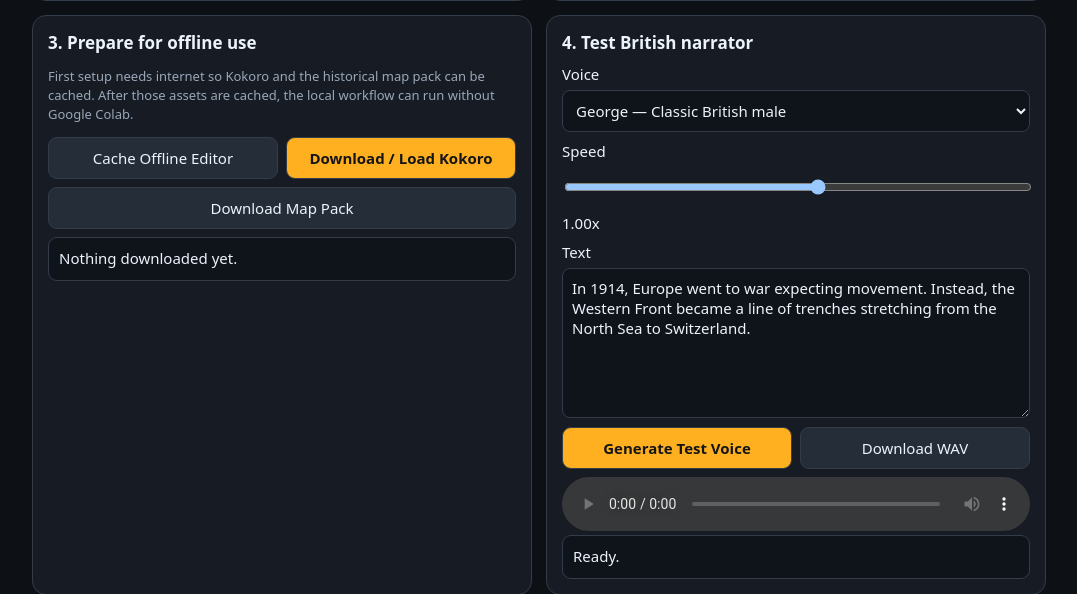
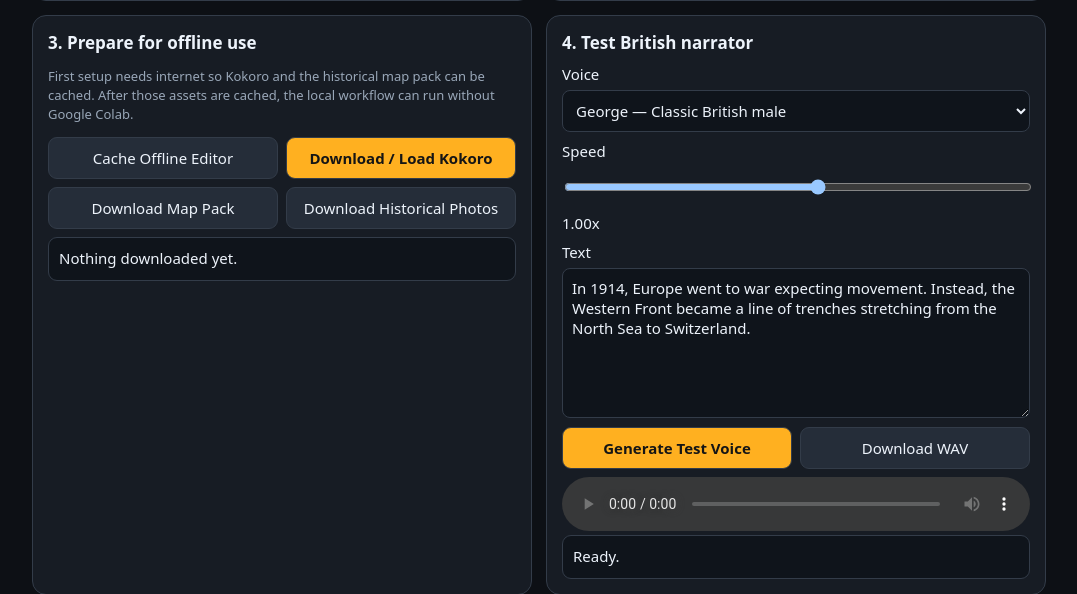
Before and after one commit to novaeriahengine/MEP-Video-Maker, a Flask app: page /server/ in a window 1280 px wide. Shown: the part 457-1051 px from the top of the page, without its empty margins (101-1178 px from the left). Run offline with Flask 3, Linux system fonts and the light colour scheme; some libraries are stand-ins or nearby versions.

Commit message:
Add one-click historical photo pack to desktop setup

```diff
--- a/desktop-server/templates/dashboard.html
+++ b/desktop-server/templates/dashboard.html
@@ -37,7 +37,7 @@
       <div class="row">
         <button id="prepareEditor">Cache Offline Editor</button>
         <button id="prepareModel" class="primary">Download / Load Kokoro</button>
-        <button id="prepareMaps">Download Map Pack</button>
+        <button id="prepareMaps">Download Map Pack</button><button id="preparePhotos">Download Historical Photos</button>
       </div>
       <div id="prepareStatus" class="status">Nothing downloaded yet.</div>
     </section>
@@ -58,9 +58,9 @@
 <script>
 const $=s=>document.querySelector(s);
 async function jsonFetch(url,opts={}){const r=await fetch(url,opts);const j=await r.json();if(!r.ok)throw new Error(j.error||"Request failed");return j}
-async function health(){try{const j=await jsonFetch("/api/health");$("#healthBadge").textContent=j.modelLoaded?"Kokoro loaded":"Server ready · model sleeping";$("#healthBadge").classList.toggle("ok",j.modelLoaded);$("#prepareStatus").textContent="Editor cached: "+(j.editorLocalCopy?"yes":"no")+"\nModel: "+(j.modelLoaded?"loaded":"not loaded")+"\nOffline maps: "+j.offlineMaps+"/"+j.offlineMapsTotal+"\neSpeak: "+(j.espeakAvailable?"found":"not found")}catch(e){$("#healthBadge").textContent="Server error";$("#prepareStatus").textContent=e.message}}
+async function health(){try{const j=await jsonFetch("/api/health");$("#healthBadge").textContent=j.modelLoaded?"Kokoro loaded":"Server ready · model sleeping";$("#healthBadge").classList.toggle("ok",j.modelLoaded);$("#prepareStatus").textContent="Editor cached: "+(j.editorLocalCopy?"yes":"no")+"\nModel: "+(j.modelLoaded?"loaded":"not loaded")+"\nOffline maps: "+j.offlineMaps+"/"+j.offlineMapsTotal+"\nHistorical photos: "+(j.offlinePhotos||0)+"\neSpeak: "+(j.espeakAvailable?"found":"not found")}catch(e){$("#healthBadge").textContent="Server error";$("#prepareStatus").textContent=e.message}}
 $("#prepareEditor").onclick=async()=>{$("#prepareStatus").textContent="Caching the MEP editor inside this desktop folder…";try{await jsonFetch("/api/prepare/editor",{method:"POST"});$("#prepareStatus").textContent="Offline editor cached inside desktop-server/editor.";health()}catch(e){$("#prepareStatus").textContent="Editor cache error: "+e.message}};\n$("#prepareModel").onclick=async()=>{$("#prepareStatus").textContent="Loading Kokoro. First run may download model files…";try{const j=await jsonFetch("/api/prepare",{method:"POST"});$("#prepareStatus").textContent=j.message;health()}catch(e){$("#prepareStatus").textContent="Model error: "+e.message}};
-$("#prepareMaps").onclick=async()=>{$("#prepareStatus").textContent="Downloading historical map pack…";try{const j=await jsonFetch("/api/prepare/maps",{method:"POST"});$("#prepareStatus").textContent="Maps ready: "+j.ready.length+"\nErrors: "+j.errors.length;health()}catch(e){$("#prepareStatus").textContent=e.message}};
+$("#prepareMaps").onclick=async()=>{$("#prepareStatus").textContent="Downloading historical map pack…";try{const j=await jsonFetch("/api/prepare/maps",{method:"POST"});$("#prepareStatus").textContent="Maps ready: "+j.ready.length+"\nErrors: "+j.errors.length;health()}catch(e){$("#prepareStatus").textContent=e.message}};\n$("#preparePhotos").onclick=async()=>{$("#prepareStatus").textContent="Finding and caching historical photos…";try{const j=await jsonFetch("/api/prepare/photos",{method:"POST"});$("#prepareStatus").textContent="Historical photos cached: "+j.ready.length+"\nErrors: "+j.errors.length;health()}catch(e){$("#prepareStatus").textContent=e.message}};
 $("#speed").oninput=e=>$("#speedOut").textContent=Number(e.target.value).toFixed(2)+"x";
 $("#generate").onclick=async()=>{const btn=$("#generate");btn.disabled=true;$("#ttsStatus").textContent="Generating…";try{const r=await fetch("/api/tts",{method:"POST",headers:{"Content-Type":"application/json"},body:JSON.stringify({text:$("#text").value,voice:$("#voice").value,speed:Number($("#speed").value),title:"mep-test"})});if(!r.ok){const j=await r.json();throw new Error(j.error||"Generation failed")}const blob=await r.blob(),url=URL.createObjectURL(blob);$("#player").src=url;$("#player").play().catch(()=>{});$("#downloadAudio").href=url;$("#downloadAudio").hidden=false;$("#ttsStatus").textContent="Generated with "+(r.headers.get("X-MEP-Voice")||$("#voice").value)+" · "+(r.headers.get("X-MEP-Duration")||"?")+" seconds"}catch(e){$("#ttsStatus").textContent="TTS error: "+e.message}finally{btn.disabled=false}};
 health();
```
